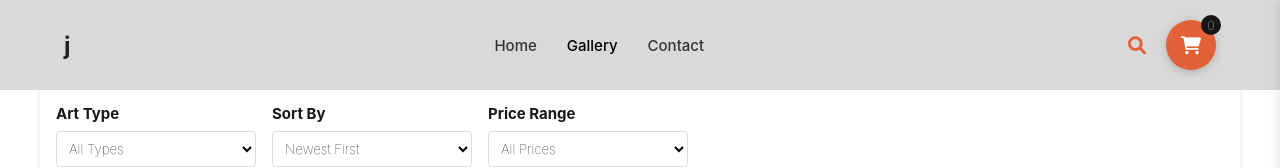
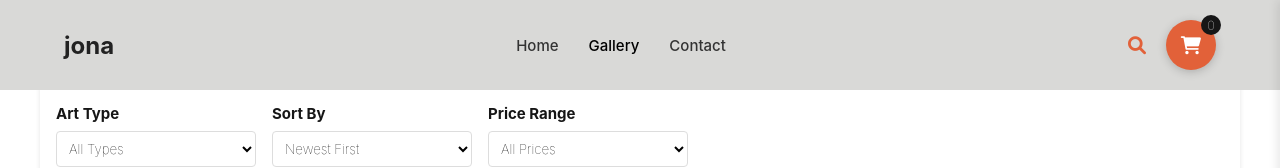
Before and after one commit to wailee2/jonahthanaigbe, a plain HTML site: page products.html in a window 1280 px wide. Shown: the top 168 px of the page. Drawn offline with Linux system fonts and the light colour scheme.

Commit message:
added loddddd

```diff
--- a/products.html
+++ b/products.html
@@ -10,7 +10,7 @@
 <body>
     <!-- Header -->
     <header id="main-header">
-        <a href="index.html" class="logo">j</a>
+        <a href="index.html" class="logo">jona</a>
 
         <nav class="nav-links">
             <a href="index.html">Home</a>
```
